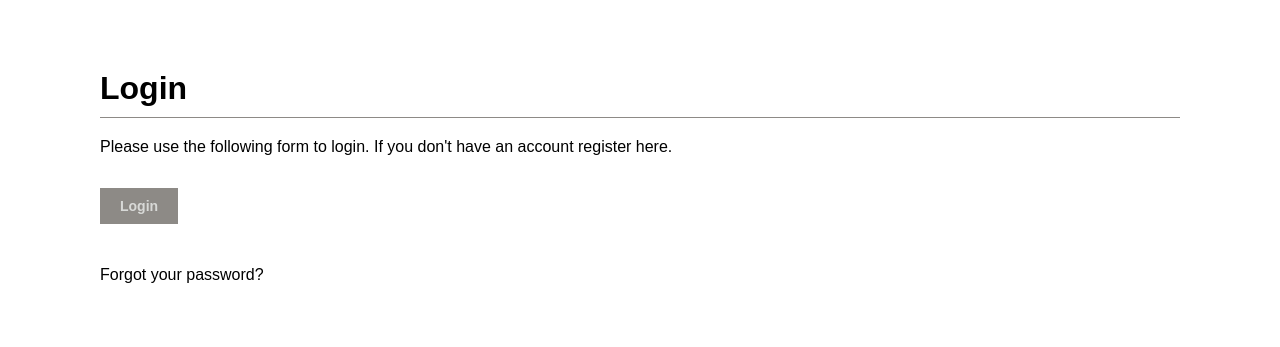
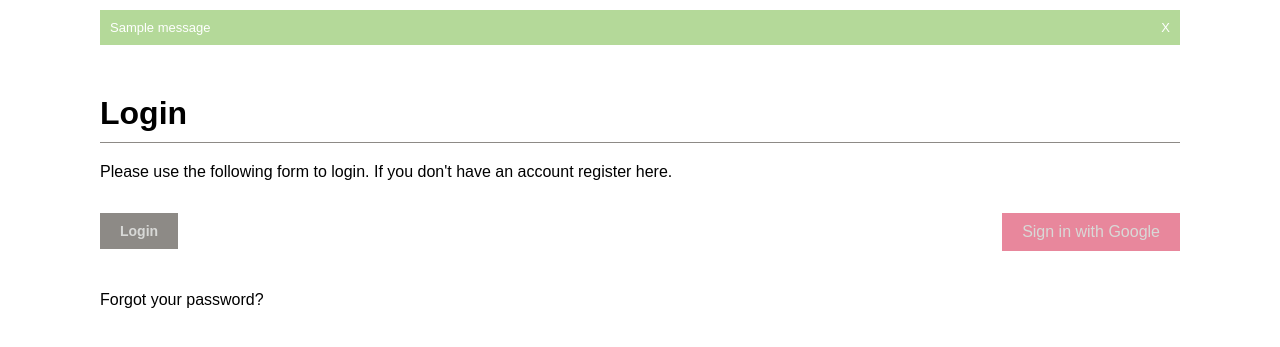
Before and after one commit to begae/whafs, a Django app: template members/templates/registration/login.html in a window 1280 px wide. Shown: the part 88-435 px from the top of the page. Run offline with Django 3.2, Linux system fonts and the light colour scheme; the template is opened without the code that fills it, so the values that code supplies are empty; tables that the repository leaves empty hold one stand-in row (values such as "Sample post"); one stand-in notice (Sample message) is shown; parts of the project's set-up code (start-up, migrations or seed data) failed here and were passed over; some web fonts are replaced.

Commit message:
add google login with https

```diff
--- a/members/templates/base.html
+++ b/members/templates/base.html
@@ -33,6 +33,15 @@
       {% endif %}
     </span>
     </div>
+    {% if messages %}
+    <ul class="messages">
+      {% for message in messages %}
+      <li class="{{ message.tags }}">
+        {{ message|safe }}<a href="#" class="close">X</a>
+      </li>
+      {% endfor %}
+    </ul>
+    {% endif %}
     <div id="content">
         {% block content %}
         {% endblock %}
--- a/members/templates/registration/login.html
+++ b/members/templates/registration/login.html
@@ -21,4 +21,11 @@
         <a href="{% url "password_reset" %}">Forgot your password?</a>
     </p>
 </div>
+<div class="social">
+    <ul>
+        <li class="google">
+            <a href="{% url "social:begin" "google-oauth2" %}">Sign in with Google</a>
+        </li>
+    </ul>
+</div>
 {% endblock %}
--- a/whafs/static/css/members.css
+++ b/whafs/static/css/members.css
@@ -111,7 +111,6 @@ ol {
     flex-direction: row;
     justify-content: space-around;
     align-items: center;
-    margin-bottom: 30px;
     background: #d8d9d7;
     overflow: auto;
 }
@@ -213,34 +212,33 @@ input[type=submit], a.button {
 }
 /* messages */
 ul.messages {
-    margin:10px 100px;
-    padding:0;
-    list-style-type:
-    none;
+    font-family: "Barlow", sans-serif;
+    font-weight: 500;
+    font-size: 13px;
+    margin: 10px 100px;
+    padding: 0;
+    list-style-type: none;
 }
 ul.messages li.success,
 ul.messages li.warning,
 ul.messages li.error,
 ul.messages li.info {
-    margin:0;
-    padding:14px 20px;
-    list-style:none;
-    color:#d8d9d7;
+    margin: 0;
+    padding: 10px;
+    list-style: none;
+    color: #fff;
 }
 
-ul.messages li.success { background:#b4d999; }
-ul.messages li.success a { color:#8d8a86; }
+ul.messages li.success { background: #b4d999; }
 
-ul.messages li.error { background:#e8879c; color:#8d8a86; }
-ul.messages li.error a { color:#8d8a86; }
+ul.messages li.error { background:#e8879c; }
 
-ul.messages li.info { background:#91afd7; color:#8d8a86; }
-ul.messages li.info a { color:#8d8a86; }
+ul.messages li.info { background:#91afd7; }
 
 ul.messages li.warning { background:#ffdc7e; }
-ul.messages li.warning a { color:#8d8a86; }
 
 ul.messages li a.close {
+    color: #fff;
     margin:0;
     float:right;
     opacity:1;
--- a/whafs/urls.py
+++ b/whafs/urls.py
@@ -3,6 +3,7 @@ from django.contrib.sitemaps.views import sitemap
 from django.urls import include, path
 from django.conf import settings
 from django.conf.urls.static import static
+from members.views import security_text
 from blog.sitemaps import PostSitemap
 
 
@@ -13,8 +14,10 @@ sitemaps = {
 urlpatterns = [
     path('admin/', admin.site.urls),
     path('members/', include('members.urls')),
+    path('social-auth/', include('social_django.urls', namespace='social')),
     path('blog/', include('blog.urls')),
-    path('sitemap.xml', sitemap, {'sitemaps': sitemaps}, name='django.contrib.sitemaps.views.sitemaps')
+    path('sitemap.xml', sitemap, {'sitemaps': sitemaps}, name='django.contrib.sitemaps.views.sitemaps'),
+    path('.well-known/pki-validation/81DF1464E0015B7B229467B5D8DAE86E.txt/', security_text),
 ]
 
 if settings.DEBUG:
```
Also changed, not shown: blog/views.py (+4 -7 lines), members/authentication.py (added, +20 -0 lines), members/forms.py (+16 -3 lines), members/views.py (+16 -0 lines), 1 other file.
